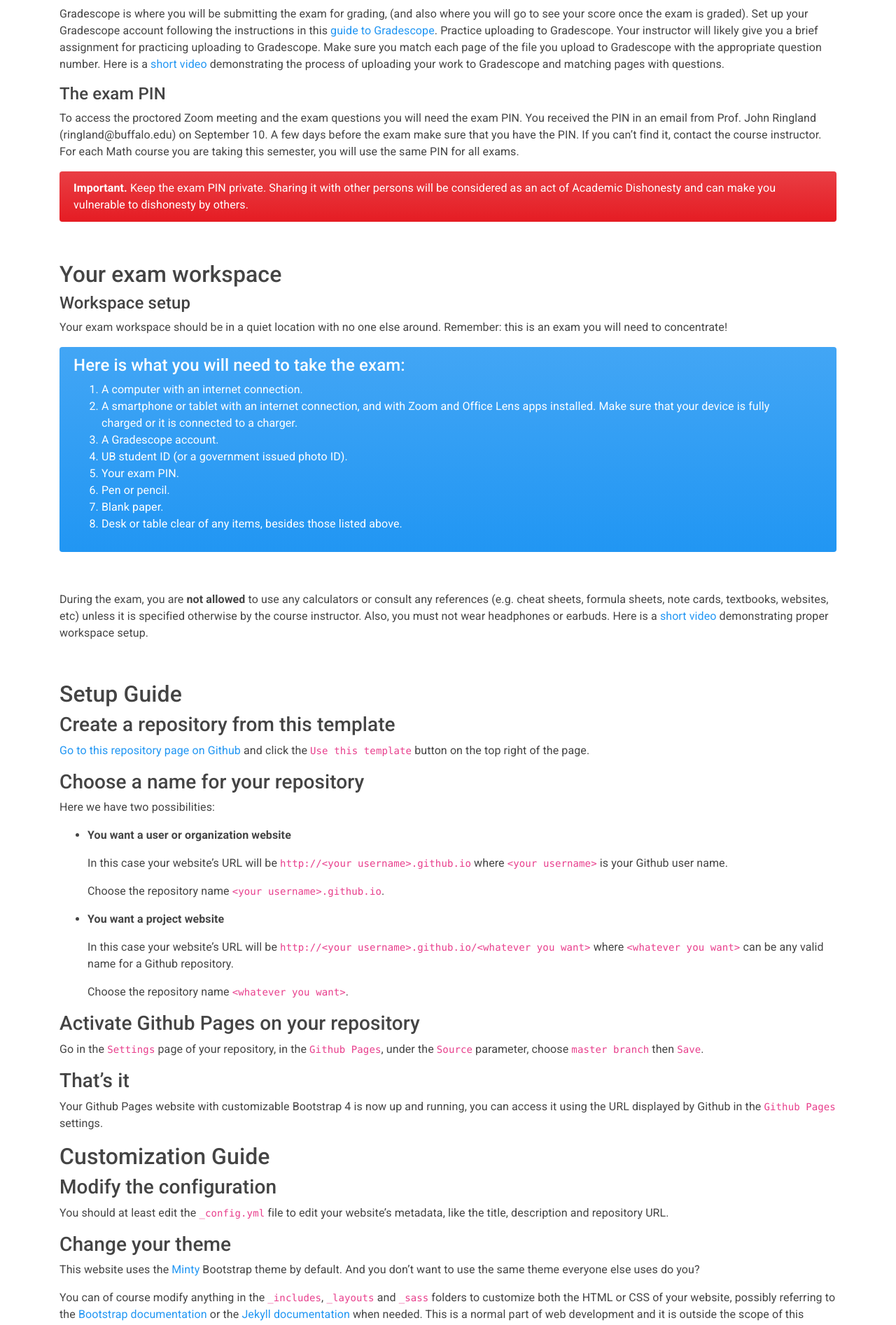
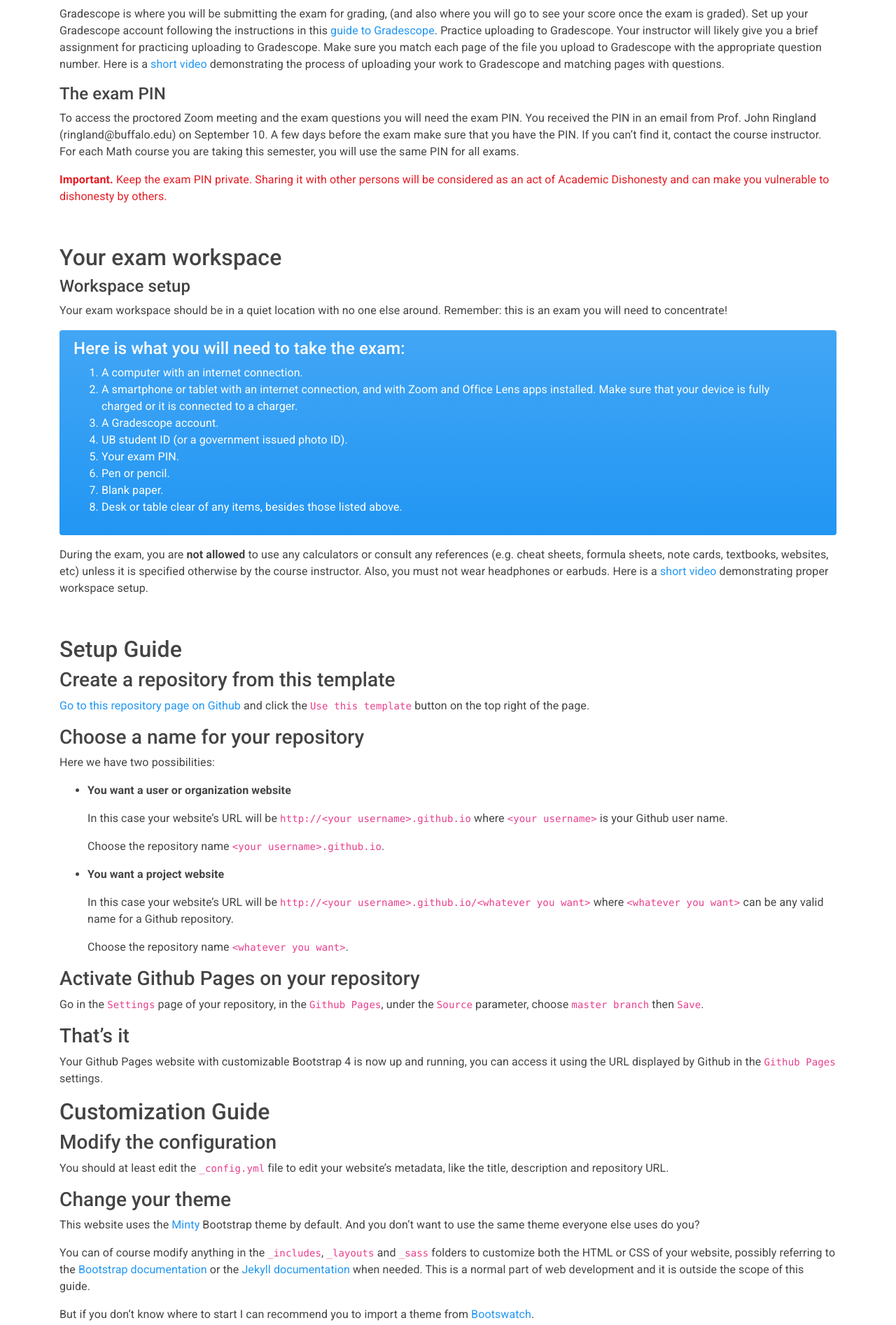
Before and after one commit to ub-math/exam_guides, a Jekyll site: the page built from docs/index.md, in a window 1280 px wide. Shown: the part 1142-3036 px from the top of the page at 70% size. Built offline with Jekyll 4.4.1, drawn with Linux system fonts in a browser that asks for light colours.

Commit message:
Update index.md

```diff
--- a/docs/index.md
+++ b/docs/index.md
@@ -71,11 +71,8 @@ To access the proctored Zoom meeting and the exam questions you will need the ex
 Prof. John Ringland (ringland@buffalo.edu) on September 10. A few days before the exam make sure that you have the PIN.
 If you can’t find it, contact the course instructor. For each Math course you are taking this semester, you will use the same PIN for all exams.
 
-
-<div class="alert alert-dismissible alert-danger">
-<b>Important.</b> Keep the exam PIN private. Sharing it with other persons will be considered as an act of Academic Dishonesty
-  and can make you vulnerable to dishonesty by others.
-</div>
+<p class="text-danger"><b>Important.</b> Keep the exam PIN private. Sharing it with other persons will be considered as an act of Academic Dishonesty
+  and can make you vulnerable to dishonesty by others.</p>
 
 <br/>
 
@@ -101,8 +98,6 @@ Your exam workspace should be in a quiet location with no one else around. Remem
   </ol>
   </div>
 
-
-<br/>
 
 During the exam, you are **not allowed** to use any calculators or consult any references (e.g. cheat sheets, formula sheets, note cards,
 textbooks, websites, etc) unless it is specified otherwise by the course instructor. Also, you must not wear headphones or earbuds.
```
